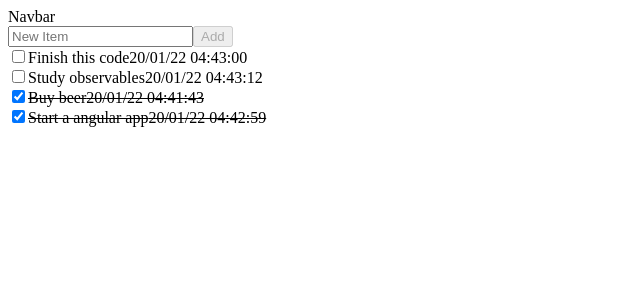
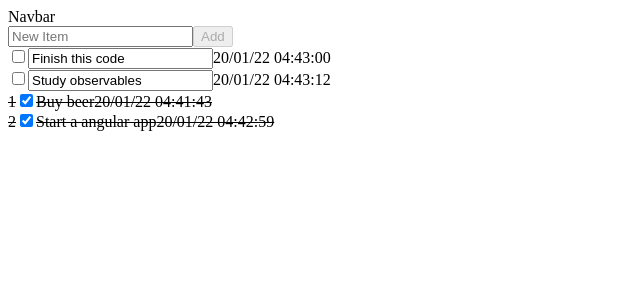
Before and after one commit to fabiomonari/angular-todo, an Angular app: page / in a window 1280 px wide. Shown: the top 300 px of the page, without its empty margins (0-640 px from the left). Built offline with nearby package versions, Linux system fonts and the light colour scheme.

Commit message:
Now users can edit todos

```diff
--- a/src/app/app.component.html
+++ b/src/app/app.component.html
@@ -11,7 +11,7 @@
   <button (click)="addNewTodo()" [disabled]="!newTodo">Add</button>
 </section>
 
-<section class="item-list">
+<section class="items-list">
   <div class="todo-list">
     <div *ngFor="let todo of todos">
       <ng-template [ngIf]="!todo.status">
@@ -20,7 +20,12 @@
           [checked]="todo.status"
           (change)="doneTodo(todo)"
         />
-        <span>{{ todo.text }}</span>
+        <input
+          #item
+          type="text"
+          [value]="todo.text"
+          (change)="updateTodo(todo.id, item.value)"
+        />
         <span>{{ this.todo.time | date: "dd/MM/YY hh:mm:ss" }}</span>
       </ng-template>
     </div>
@@ -28,6 +33,7 @@
   <div class="done-list">
     <div *ngFor="let todo of todos" [class.done]="todo.status">
       <ng-template [ngIf]="todo.status">
+        <span>{{ todo.id }}</span>
         <input
           type="checkbox"
           [checked]="todo.status"
--- a/src/app/app.component.ts
+++ b/src/app/app.component.ts
@@ -10,14 +10,15 @@ import * as moment from 'moment';
 export class AppComponent {
   newTodo: string = '';
   todos: Todo[] = [
-    { text: 'Buy beer', status: true, time: 1642653703431 },
+    { id: 1, text: 'Buy beer', status: true, time: 1642653703431 },
     {
+      id: 2,
       text: 'Start a angular app',
       status: true,
       time: 1642653779421,
     },
-    { text: 'Finish this code', status: false, time: 1642653780050 },
-    { text: 'Study observables', status: false, time: 1642653792126 },
+    { id: 3, text: 'Finish this code', status: false, time: 1642653780050 },
+    { id: 4, text: 'Study observables', status: false, time: 1642653792126 },
   ];
 
   newTodoUpdate(input: Event): void {
@@ -27,11 +28,22 @@ export class AppComponent {
   addNewTodo(): void {
     if (this.newTodo)
       this.todos.push({
+        id: this.todos.length + 1,
         text: this.newTodo,
         status: false,
         time: moment().valueOf(),
       });
     this.newTodo = '';
+  }
+
+  updateTodo(id: number, value: string): void {
+    this.todos.filter((todo) => {
+      if (todo.id === id) {
+        todo.text = value;
+        console.log(todo.text);
+      }
+    });
+    console.log(this.todos);
   }
 
   doneTodo(clickedTodo: Todo): void {
@@ -42,7 +54,7 @@ export class AppComponent {
     });
   }
 
-  // - Users can edit a to-do
+  // OK - Users can edit a to-do
   // OK - A list with all the completed to-do’s
   // OK - Users can see a list with all the active to-do’s
   // OK - User can see the date when he created the to-do
--- a/src/app/todo.model.ts
+++ b/src/app/todo.model.ts
@@ -1,5 +1,6 @@
 export class Todo {
   constructor(
+    public id: number,
     public text: string,
     public status: boolean,
     public time: number
```
